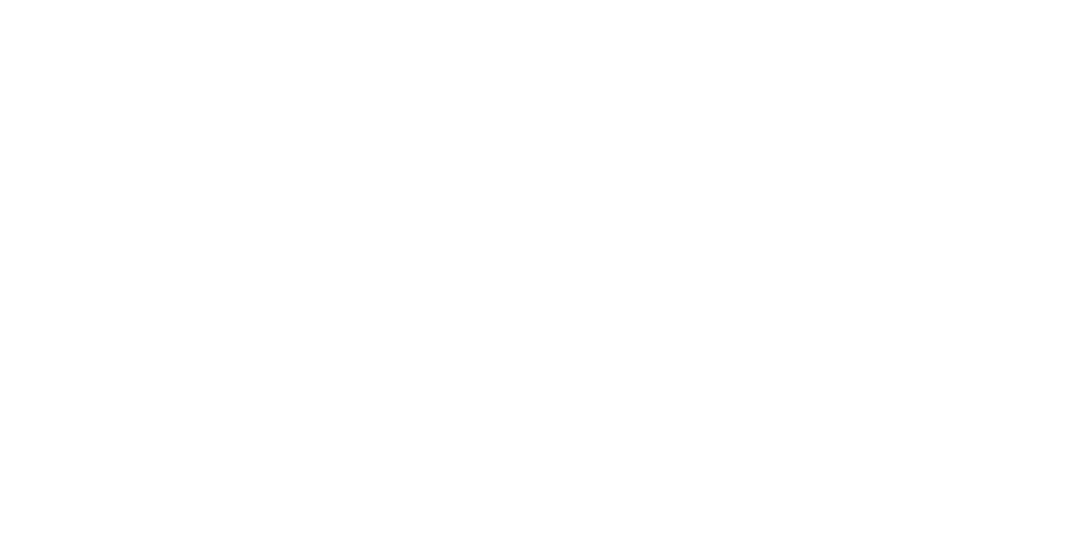
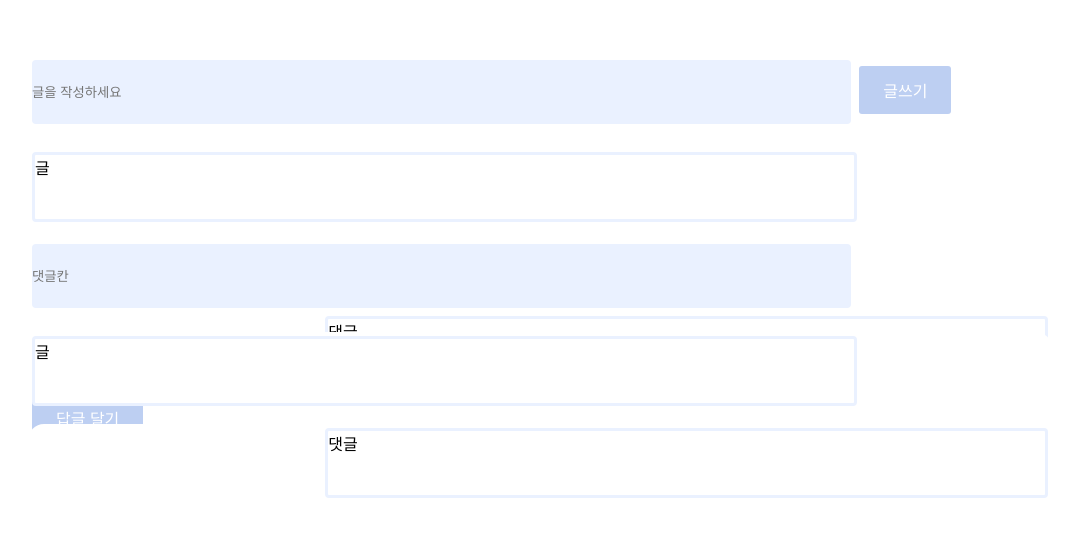
Before and after one commit to minwoo9629/DrinkUs, a React (Create React App) app in the folder FrontEnd/: page /daily in a window 1280 px wide. Before the commit this address had no page. Shown: the part 128-664 px from the top of the page, without its empty margins (100-1179 px from the left). Built offline with nearby package versions, Linux system fonts and the light colour scheme; the HTML template or start-up script is replaced by a standard one; a web font is replaced by a local one.

Commit message:
Docs: 데일리 게시판 페이지 추가 및 App.js에 import, route path 추가

```diff
--- a/FrontEnd/src/App.js
+++ b/FrontEnd/src/App.js
@@ -17,6 +17,7 @@ import MyPage from "./pages/auth/MyPage";
 import DrinkLive from "./pages/room/DrinkLive"
 import CreateRoom from "./pages/room/CreateRoom";
 import Rooms from "./pages/room/Rooms";
+import Daily from "./pages/Daily";
 function App() {
   return (
     <Provider store={store}>
@@ -38,6 +39,7 @@ function App() {
             <Route path="/live" element={<DrinkLive />} />
             <Route path="/createroom" element={<CreateRoom />} />
             <Route path="/rooms" element={<Rooms />} />
+            <Route path="/daily" element={<Daily />} />
           </Routes>
         </div>
       </BrowserRouter>
--- /dev/null
+++ b/FrontEnd/src/pages/Daily.js
@@ -0,0 +1,197 @@
+import { useState } from "react";
+import styled from "styled-components";
+import { BaseFlexColWrapper } from "../components/styled/Wrapper";
+import { client } from "../utils/client";
+
+const Wrapper = styled.div`
+  display: flex;
+  justify-content: center;
+  align-items: center;
+  width: 100vw;
+  min-height: 100vh;
+  background-color: white;
+`
+
+const DailyWrapper = styled.div`
+  justify-content: space-between;
+  width: 80vw;
+  height: 8vh;
+  border-radius: 16px;
+  border: 4px #6f92bf;
+  background-color: white;
+  margin: 14px;
+  position: relative;
+`
+
+const DailyInput = styled.input`
+  justify-content: space-between;
+  width: 64vw;
+  height: 8vh;
+  border-radius: 4px;
+  border: #6f92bf;
+  background-color: #eaf1ff;
+  margin: 4px;
+  position: relative;
+`
+
+const DailyArticleButton = styled.button`
+  padding: 12px 24px;
+  border-radius: 3px;
+  background-color: #bdcff2;
+  color: white;
+  font-size: 16px;
+  margin: 4px;
+  border: 1px #eaf1ff;
+`
+
+const DailyCommentButton = styled.button`
+  padding: 12px 24px;
+  border-radius: 3px;
+  background-color: #bdcff2;
+  color: white;
+  font-size: 16px;
+  margin: 4px;
+  border: 1px #eaf1ff;
+`
+
+const DailyBoard = styled.div`
+  justify-content: space-between;
+  width: 64vw;
+  height: 8vh;
+  border-radius: 4px;
+  border: solid #eaf1ff;
+  background-color: white;
+  margin: 4px;
+  position: relative;
+`
+
+const DailyBoardComment = styled.div`
+  justify-content: space-between;
+  width: 56vw;
+  height: 8vh;
+  border-radius: 4px;
+  border: solid #eaf1ff;
+  background-color: white;
+  margin: 4px;
+  margin-left: auto;
+  position: relative;
+`
+
+const Daily = () => {
+  // 상태 저장
+  const [state, setState] = useState({
+    boardArticle: "",
+    boardComment: "",
+  })
+
+  // 입력
+  const onHandleInput = (e) => {
+    setState({ ...state, [e.target.name]: e.target.value });
+  };
+
+  // 글 추가
+  const onArticleSubmit = (e) => {
+    e.preventDefault();
+    client
+      .post("https://i7b306.p.ssafy.io/daily", {
+        boardContent: state.boardArticle,
+      })
+      .then(function (response) {})
+      .catch(function (error) {
+        console.log(error);
+      });
+  };
+
+  // 글 수정
+  const onArticleEdit = (e) => {
+    e.preventDefault();
+    client
+      .put("http://i7b306.p.ssafy.io/daily", {
+        boardContent: state.boardArticle,
+      })
+      .then(function (response) {})
+      .catch(function (error) {
+        console.log(error);
+      });
+  };
+
+
+  // 댓글 추가
+  const onCommentSubmit = (e) => {
+    e.preventDefault();
+    client
+      .post("https://i7b306.p.ssafy.io/daily/comment/{parent_id}", {
+        boardContent: state.boardComment,
+      })
+      .then(function (response) {})
+      .catch(function (error) {
+        console.log(error);
+      });
+  };
+
+  // 댓글 수정
+  const onCommentEdit = (e) => {
+    e.preventDefault();
+    client
+      .put("http://i7b306.p.ssafy.io/daily/comment/{parent_id}", {
+        boardContent: state.boardComment,
+      })
+      .then(function (response) {})
+      .catch(function (error) {
+        console.log(error);
+      });
+  };
+
+  return (
+    <>
+      <Wrapper>
+        <BaseFlexColWrapper>
+          <DailyWrapper>
+            <DailyInput
+              placeholder="글을 작성하세요"
+              type="string"
+              value={state.boardContent}
+              name="dailyArticleInput"
+              onChange={onHandleInput}
+            />
+            <DailyArticleButton onClick={onArticleSubmit}>
+              글쓰기
+            </DailyArticleButton>
+          </DailyWrapper>
+          <DailyWrapper>
+            <DailyBoard>
+              글
+            </DailyBoard>
+          </DailyWrapper>
+          <DailyWrapper>
+            <DailyInput
+                placeholder="댓글칸"
+                type="string"
+                value={state.boardContent}
+                name="dailyCommnetInput"
+                onChange={onHandleInput}
+              />
+            <DailyBoardComment>
+              댓글
+            </DailyBoardComment>
+            <DailyCommentButton onClick={onCommentSubmit}>
+              답글 달기
+            </DailyCommentButton>
+          </DailyWrapper>
+          <DailyWrapper>
+            <DailyBoard>
+              글
+            </DailyBoard>
+          </DailyWrapper>
+          <DailyWrapper>
+            <DailyBoardComment>
+              댓글
+            </DailyBoardComment>
+          </DailyWrapper>
+        </BaseFlexColWrapper>
+      </Wrapper>
+    </>
+  )
+}
+
+export default Daily;
```
